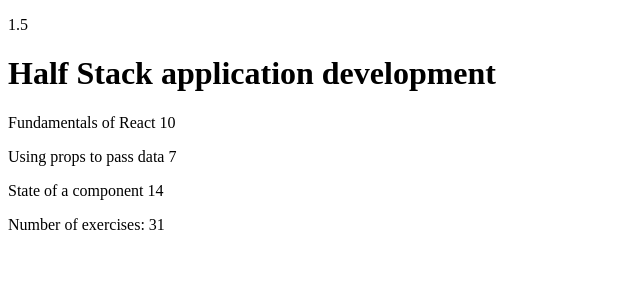
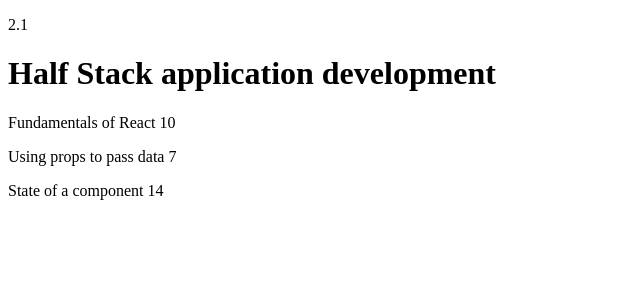
Before and after one commit to natkins23/courseinfo, a React (Create React App) app: page / in a window 1280 px wide. Shown: the top 300 px of the page, without its empty margins (0-640 px from the left). Built offline with nearby package versions, Linux system fonts and the light colour scheme.

Commit message:
2.1 done

```diff
--- a/src/App.js
+++ b/src/App.js
@@ -1,4 +1,33 @@
 import React from 'react'
+
+const Course = (props) => {
+  return (
+    <div>
+      <Header name={props.course.name} />
+      <Content
+        part1={props.course.parts[0]}
+        part2={props.course.parts[1]}
+        part3={props.course.parts[2]}
+      />
+      {/* <Total
+        sum={
+          course.parts[0].exercises +
+          course.parts[1].exercises +
+          course.parts[2].exercises
+        }
+      /> */}
+    </div>
+  )
+}
+
+const Header = (props) => {
+  return (
+    <>
+      <p>2.1</p>
+      <h1>{props.name}</h1>
+    </>
+  )
+}
 
 const Part = (props) => {
   return (
@@ -10,14 +39,6 @@
   )
 }
 
-const Header = (props) => {
-  return (
-    <>
-      <p>1.5</p>
-      <h1>{props.course}</h1>
-    </>
-  )
-}
 const Content = (props) => {
   return (
     <div>
@@ -28,45 +49,36 @@
   )
 }
 
-const Total = (props) => {
-  return <div>Number of exercises: {props.sum}</div>
-}
-
+// const Total = (props) => {
+//   return <div>Number of exercises: {props.sum}</div>
+// }
 const App = () => {
   const course = {
+    id: 1,
     name: 'Half Stack application development',
     parts: [
       {
         name: 'Fundamentals of React',
         exercises: 10,
+        id: 1,
       },
       {
         name: 'Using props to pass data',
         exercises: 7,
+        id: 2,
       },
       {
         name: 'State of a component',
         exercises: 14,
+        id: 3,
       },
     ],
   }
 
   return (
-    <div>
-      <Header course={course.name} />
-      <Content
-        part1={course.parts[0]}
-        part2={course.parts[1]}
-        part3={course.parts[2]}
-      />
-      <Total
-        sum={
-          course.parts[0].exercises +
-          course.parts[1].exercises +
-          course.parts[2].exercises
-        }
-      />
-    </div>
+    <>
+      <Course course={course} />
+    </>
   )
 }
 
```
